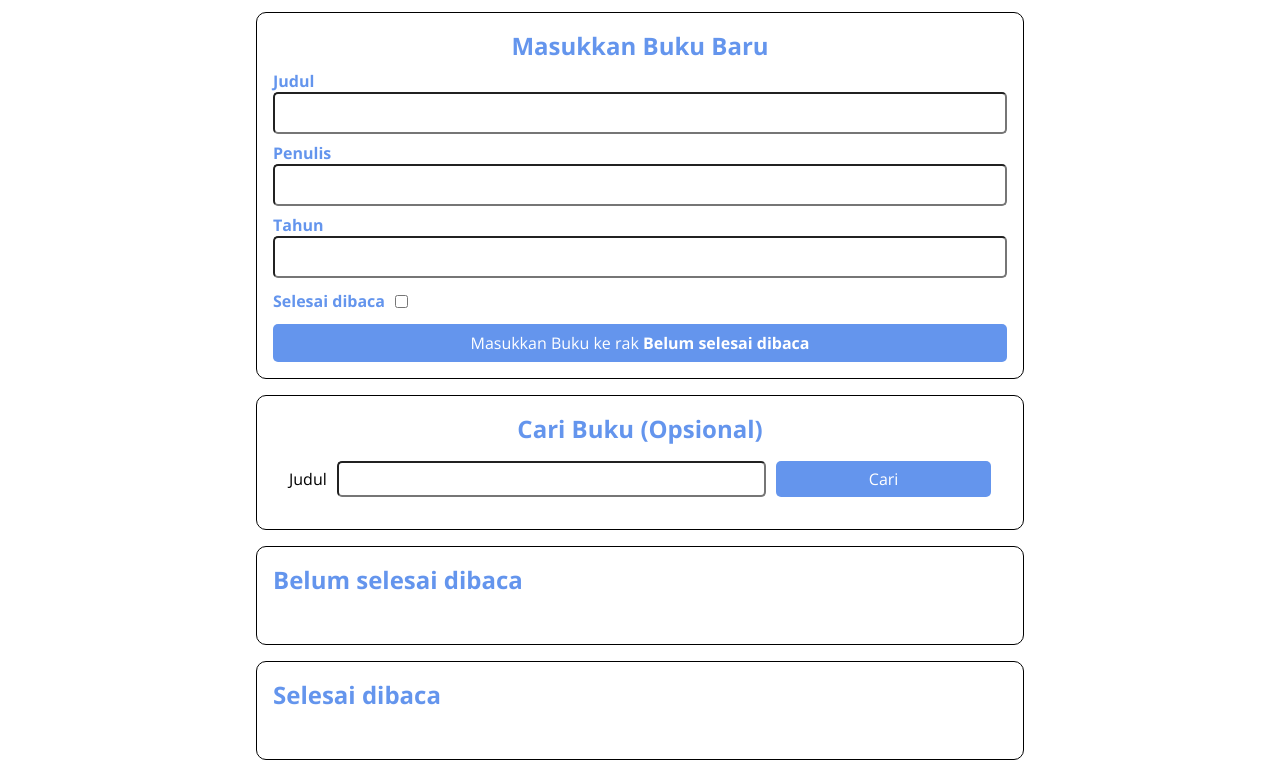
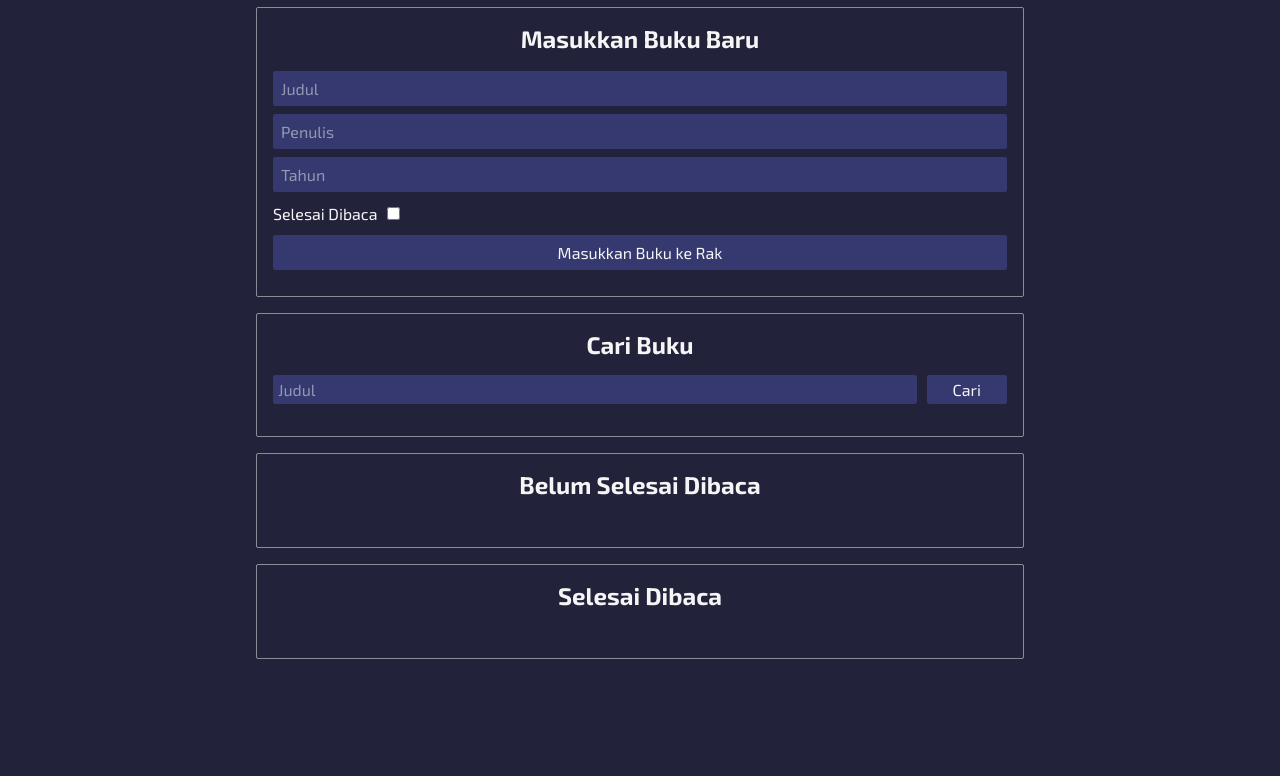
Before and after one commit to iqbalev/bookshelf-app, a plain HTML site: page index.html in a window 1280 px wide. Shown: the part 71-847 px from the top of the page. After the commit the page ends 800 px from the top, so only its background shows below. Drawn offline with nearby package versions, Linux system fonts and the light colour scheme.

Commit message:
sixth commit

```diff
--- a/index.html
+++ b/index.html
@@ -7,55 +7,65 @@
       content="width=device-width, user-scalable=no, initial-scale=1.0, maximum-scale=1.0, minimum-scale=1.0"
     />
     <meta http-equiv="X-UA-Compatible" content="ie=edge" />
-    <title>Bookshelf Apps</title>
-    <link rel="preconnect" href="https://fonts.gstatic.com" />
+    <title>Aplikasi Rak Buku</title>
+    <link rel="preconnect" href="https://fonts.googleapis.com" />
+    <link rel="preconnect" href="https://fonts.gstatic.com" crossorigin />
     <link
-      href="https://fonts.googleapis.com/css2?family=Open+Sans:wght@300;400;600;700;800&display=swap"
+      href="https://fonts.googleapis.com/css2?family=Exo+2:ital,wght@0,100..900;1,100..900&display=swap"
       rel="stylesheet"
     />
     <link rel="stylesheet" href="style.css" />
   </head>
   <body>
     <header class="head_bar">
-      <h1 class="head_bar__title">Bookshelf Apps</h1>
+      <h1 class="head_bar__title">Aplikasi Rak Buku</h1>
     </header>
     <main>
       <section class="input_section">
         <h2>Masukkan Buku Baru</h2>
-        <form id="inputBook">
+        <form id="inputBook" autocomplete="off">
           <div class="input">
-            <label for="inputBookTitle">Judul</label>
-            <input id="inputBookTitle" type="text" required />
+            <input
+              id="inputBookTitle"
+              type="text"
+              placeholder="Judul"
+              required
+            />
           </div>
           <div class="input">
-            <label for="inputBookAuthor">Penulis</label>
-            <input id="inputBookAuthor" type="text" required />
+            <input
+              id="inputBookAuthor"
+              type="text"
+              placeholder="Penulis"
+              required
+            />
           </div>
           <div class="input">
-            <label for="inputBookYear">Tahun</label>
-            <input id="inputBookYear" type="number" required />
+            <input
+              id="inputBookYear"
+              type="number"
+              placeholder="Tahun"
+              required
+            />
           </div>
           <div class="input_inline">
-            <label for="inputBookIsComplete">Selesai dibaca</label>
+            <label for="inputBookIsComplete">Selesai Dibaca</label>
             <input id="inputBookIsComplete" type="checkbox" />
           </div>
-          <button id="bookSubmit" type="submit">
-            Masukkan Buku ke rak <span>Belum selesai dibaca</span>
-          </button>
+          <button id="bookSubmit" type="submit">Masukkan Buku ke Rak</button>
         </form>
       </section>
 
       <section class="search_section">
-        <h2>Cari Buku (Opsional)</h2>
-        <form id="searchBook">
-          <label for="searchBookTitle">Judul</label>
-          <input id="searchBookTitle" type="text" />
+        <h2>Cari Buku</h2>
+        <form id="searchBook" autocomplete="off">
+          <input id="searchBookTitle" type="text" placeholder="Judul" />
           <button id="searchSubmit" type="submit">Cari</button>
         </form>
       </section>
 
       <section class="book_shelf">
-        <h2>Belum selesai dibaca</h2>
+        <h2>Belum Selesai Dibaca</h2>
 
         <div id="incompleteBookshelfList" class="book_list">
           <!--      <article class="book_item">-->
@@ -72,7 +82,7 @@
       </section>
 
       <section class="book_shelf">
-        <h2>Selesai dibaca</h2>
+        <h2>Selesai Dibaca</h2>
 
         <div id="completeBookshelfList" class="book_list">
           <!--      <article class="book_item">-->
--- a/script.js
+++ b/script.js
@@ -84,23 +84,22 @@ function createBookshelf(bookshelfObject) {
   textTitle.innerText = title;
 
   const textAuthor = document.createElement("p");
-  textAuthor.innerText = author;
+  textAuthor.innerText = `Penulis: ${author}`;
 
   const textYear = document.createElement("p");
-  textYear.innerText = year;
+  textYear.innerText = `Tahun: ${year}`;
 
   const actionContainer = document.createElement("div");
   actionContainer.classList.add("action");
-  // actionContainer.append(textTitle, textAuthor, textYear);
 
   const container = document.createElement("article");
   container.classList.add("book_item");
   container.append(textTitle, textAuthor, textYear, actionContainer);
 
-  // Jika selesai dibaca, tambahkan button remove
+  // Jika buku selesai dibaca, tambahkan button "Belum Selesai Dibaca" & "Hapus Buku"
   if (isComplete) {
     const unfinishedButton = document.createElement("button");
-    unfinishedButton.classList.add("green");
+    unfinishedButton.classList.add("blue");
     unfinishedButton.textContent = "Belum Selesai Dibaca";
     unfinishedButton.addEventListener("click", function () {
       moveToUnfinishedBookshelf(id);
@@ -115,10 +114,10 @@ function createBookshelf(bookshelfObject) {
 
     actionContainer.append(unfinishedButton, removeButton);
 
-    // Jika belum selesai dibaca, tambahkan button finish
+    // Jika buku belum selesai dibaca, tambahkan button "Selesai Dibaca" & "Hapus Buku"
   } else {
     const finishedButton = document.createElement("button");
-    finishedButton.classList.add("green");
+    finishedButton.classList.add("blue");
     finishedButton.textContent = "Selesai Dibaca";
     finishedButton.addEventListener("click", function () {
       moveToFinishedBookshelf(id);
@@ -136,7 +135,7 @@ function createBookshelf(bookshelfObject) {
   return container;
 }
 
-//  Membuat function untuk menambah buku ke dalam shelf
+// Fitur untuk menambahkan buku ke dalam rak
 function addBook() {
   const bookTitleUserInput = document.getElementById("inputBookTitle").value;
   const bookAuthorUserInput = document.getElementById("inputBookAuthor").value;
@@ -159,7 +158,22 @@ function addBook() {
   saveData();
 }
 
-// Membuat function untuk menambah buku ke bagian sudah selesai dibaca
+// Fitur untuk mencari buku di rak
+function searchForBook() {
+  const searchBookTitle = document
+    .getElementById("searchBookTitle")
+    .value.toLowerCase();
+
+  const filteredResult = bookshelf.filter((book) =>
+    book.title.toLowerCase().includes(searchBookTitle)
+  );
+
+  document.dispatchEvent(
+    new CustomEvent(RENDER_EVENT, { detail: filteredResult })
+  );
+}
+
+// Fitur untuk memindahkan buku ke rak "Selesai Dibaca"
 function moveToFinishedBookshelf(bookshelfId) {
   const bookshelfTarget = findBookshelf(bookshelfId);
 
@@ -170,6 +184,7 @@ function moveToFinishedBookshelf(bookshelfId) {
   saveData();
 }
 
+// Fitur untuk memindahkan buku ke rak "Belum Selesai Dibaca"
 function moveToUnfinishedBookshelf(bookshelfId) {
   const bookshelfTarget = findBookshelf(bookshelfId);
 
@@ -177,8 +192,10 @@ function moveToUnfinishedBookshelf(bookshelfId) {
 
   bookshelfTarget.isComplete = false;
   document.dispatchEvent(new Event(RENDER_EVENT));
+  saveData();
 }
 
+// Fitur untuk menghapus buku dari rak "Selesai Dibaca" & "Belum Selesai Dibaca"
 function removeBook(bookshelfId) {
   const bookshelfTarget = findBookshelfIndex(bookshelfId);
 
@@ -197,6 +214,13 @@ document.addEventListener("DOMContentLoaded", function () {
     addBook();
   });
 
+  const searchForm = document.getElementById("searchBook");
+
+  searchForm.addEventListener("submit", function (event) {
+    event.preventDefault();
+    searchForBook();
+  });
+
   if (isStorageExist()) {
     loadDataFromStorage();
   }
@@ -206,14 +230,19 @@ document.addEventListener(SAVED_EVENT, () => {
   console.log("Data berhasil disimpan.");
 });
 
-document.addEventListener(RENDER_EVENT, function () {
+document.addEventListener(RENDER_EVENT, function (event) {
   const unfinishedBook = document.getElementById("incompleteBookshelfList");
   const finishedBook = document.getElementById("completeBookshelfList");
 
   unfinishedBook.innerHTML = "";
   finishedBook.innerHTML = "";
 
-  for (const bookshelfItem of bookshelf) {
+  let booksToRender = bookshelf;
+  if (event.detail) {
+    booksToRender = event.detail;
+  }
+
+  for (const bookshelfItem of booksToRender) {
     const bookshelfElement = createBookshelf(bookshelfItem);
     if (bookshelfItem.isComplete) {
       finishedBook.append(bookshelfElement);
--- a/style.css
+++ b/style.css
@@ -4,10 +4,18 @@
   box-sizing: border-box;
 }
 
+::placeholder {
+  color: rgba(245, 245, 245, 0.5);
+}
+
+body {
+  background-color: rgb(34, 35, 58);
+}
+
 body,
 input,
 button {
-  font-family: "Open Sans", sans-serif;
+  font-family: "Exo 2", sans-serif;
 }
 
 input,
@@ -20,8 +28,8 @@ button {
   display: flex;
   align-items: center;
   justify-content: center;
-  background-color: cornflowerblue;
-  color: white;
+  background-color: rgba(100, 109, 237, 0.295);
+  color: whitesmoke;
 }
 
 main {
@@ -31,17 +39,28 @@ main {
   padding: 16px;
 }
 
+input {
+  color: whitesmoke;
+  background-color: rgba(100, 109, 237, 0.295);
+  border: none;
+}
+
 .input_section {
   display: flex;
   flex-direction: column;
   padding: 16px;
-  border: 1px solid black;
-  border-radius: 10px;
+  border: 1px solid rgba(245, 245, 245, 0.5);
+  border-radius: 2px;
 }
 
 .input_section > h2 {
   text-align: center;
-  color: cornflowerblue;
+  color: whitesmoke;
+}
+
+.input_section > form {
+  padding-top: 10px;
+  padding-bottom: 10px;
 }
 
 .input_section > form > .input {
@@ -49,30 +68,22 @@ main {
 }
 
 .input_section > form > button {
-  background-color: cornflowerblue;
-  color: white;
+  background-color: rgba(100, 109, 237, 0.295);
+  color: whitesmoke;
   border: 0;
-  border-radius: 5px;
+  border-radius: 2px;
+
   display: block;
   width: 100%;
   padding: 8px;
   cursor: pointer;
 }
 
-.input_section > form > button > span {
-  font-weight: bold;
-}
-
 .input_section > form > .input > input {
   display: block;
   width: 100%;
   padding: 8px;
-  border-radius: 5px;
-}
-
-.input_section > form > .input > label {
-  color: cornflowerblue;
-  font-weight: bold;
+  border-radius: 2px;
 }
 
 .input_section > form > .input_inline {
@@ -82,8 +93,7 @@ main {
 }
 
 .input_section > form > .input_inline > label {
-  color: cornflowerblue;
-  font-weight: bold;
+  color: whitesmoke;
   margin-right: 10px;
 }
 
@@ -93,49 +103,50 @@ main {
   flex-direction: column;
   align-items: center;
   padding: 16px;
-  border: 1px solid black;
-  border-radius: 10px;
+  border: 1px solid rgba(245, 245, 245, 0.5);
+  border-radius: 2px;
 }
 
 .search_section > h2 {
-  color: cornflowerblue;
+  color: whitesmoke;
 }
 
 .search_section > form {
-  padding: 16px;
+  padding-top: 16px;
+  padding-bottom: 16px;
   width: 100%;
   display: grid;
-  grid-template-columns: auto 1fr 0.5fr;
+  grid-template-columns: 4fr 0.5fr;
   grid-gap: 10px;
-}
-
-.search_section > form > label {
-  display: flex;
-  align-items: center;
 }
 
 .search_section > form > input {
   padding: 5px;
-  border-radius: 5px;
+  border-radius: 2px;
 }
 
 .search_section > form > button {
-  background-color: cornflowerblue;
-  color: white;
+  background-color: rgba(100, 109, 237, 0.295);
+  color: whitesmoke;
   border: 0;
-  border-radius: 5px;
+  border-radius: 2px;
   cursor: pointer;
 }
 
 .book_shelf {
+  display: flex;
+  flex-direction: column;
   margin: 16px 0 0 0;
-  border: 1px solid black;
+  border: 1px solid rgba(245, 245, 245, 0.5);
+  border-radius: 2px;
   padding: 16px;
-  border-radius: 10px;
 }
 
 .book_shelf > h2 {
-  color: cornflowerblue;
+  color: whitesmoke;
+  display: flex;
+  align-items: center;
+  justify-content: center;
 }
 
 .book_shelf > .book_list {
@@ -144,30 +155,34 @@ main {
 
 .book_shelf > .book_list > .book_item {
   padding: 8px 16px 16px 16px;
-  border: 1px solid black;
-  border-radius: 5px;
+  border: 1px solid rgba(245, 245, 245, 0.5);
   margin: 10px 0;
 }
 
 .book_shelf > .book_list > .book_item > h3,
 p {
+  color: whitesmoke;
   margin: 8px 0;
 }
 
 .book_shelf > .book_list > .book_item > .action > button {
   border: 0;
+  border-radius: 2px;
   padding: 5px;
-  margin: 0 5px 0 0;
-  border-radius: 5px;
+  margin: 0 10px 0 0;
   cursor: pointer;
 }
 
-.book_shelf > .book_list > .book_item > .action > .green {
-  background-color: darkgreen;
-  color: white;
+.book_shelf > .book_list > .book_item > .action > .blue {
+  background-color: rgba(100, 109, 237, 0.295);
+  color: whitesmoke;
 }
 
 .book_shelf > .book_list > .book_item > .action > .red {
-  background-color: darkred;
-  color: white;
+  background-color: rgba(233, 34, 34, 0.295);
+  color: whitesmoke;
 }
+
+.book_item {
+  border-radius: 2px;
+}
```
